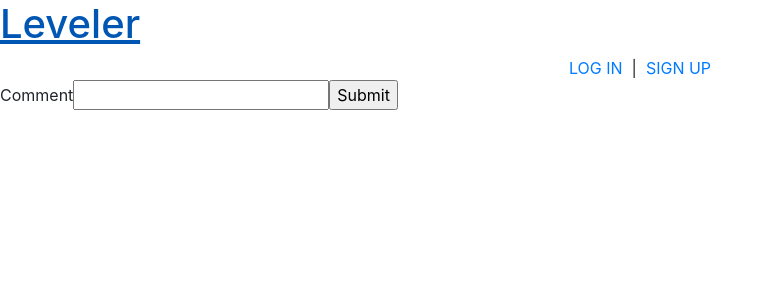
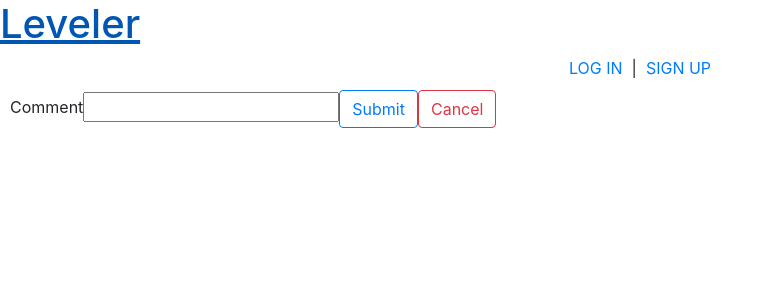
Before and after one commit to eag58914/leveler-app-mern, a React (Create React App) app: page /add_comment in a window 1280 px wide. Shown: the top 300 px of the page, without its empty margins (0-773 px from the left). Built offline with nearby package versions, Linux system fonts and the light colour scheme; no server answers.

Commit message:
css added

```diff
--- a/src/components/CommentForm/CommentForm.js
+++ b/src/components/CommentForm/CommentForm.js
@@ -1,5 +1,6 @@
 import React, { Component } from 'react';
-
+import styles from './Comment.Form.module.css';
+import { Link } from 'react-router-dom';
 class commentForm extends Component {
 	constructor(props) {
 		super(props);
@@ -23,12 +24,19 @@ class commentForm extends Component {
 
 	render() {
 		return (
-			<div>
-				<form onSubmit={this.handleSubmit}>
-					<label>Comment</label>
-					<input type="text" name="comment" onChange={this.handleOnChange} value={this.state.comment} />
-					<input type="submit" className="mx-auto" />
-				</form>
+			<div className={styles.CommentSubmit} align="center">
+				<div>
+					<form onSubmit={this.handleSubmit}>
+						<label>Comment</label>
+						<input type="text" name="comment" onChange={this.handleOnChange} value={this.state.comment} />
+						<input type="submit" className="btn btn-outline-primary" />
+					</form>
+				</div>
+				<Link to="/">
+					<div>
+						<button class="btn btn-outline-danger">Cancel</button>
+					</div>
+				</Link>
 			</div>
 		);
 	}
--- a/src/components/MainPost/MainPost.jsx
+++ b/src/components/MainPost/MainPost.jsx
@@ -6,7 +6,7 @@ import { Link } from 'react-router-dom';
 
 const MainPost = ({ content, user, id, handleDeletePost, votes, comments, client, handleId }) => {
 	const allComments = comments.map((comment) => {
-		return <p>{comment.content}</p>;
+		return <p className={styles.Comments}>{comment.content}</p>;
 	});
 	console.log(votes, content, user, handleDeletePost);
 	return (
@@ -16,13 +16,13 @@ const MainPost = ({ content, user, id, handleDeletePost, votes, comments, client
 					<h4>Title:</h4>
 					<p>{user}</p>
 					<h3>Post:</h3>
-					<p>{content}</p>
+					<p className={styles.Content}>{content}</p>
 					<div className={styles.ButtonLayout}>
-						<button>upvote</button>
+						<input className={styles.UpVote} type="image" src="images/upvote-icon-17.jpg" alt="" />
 						<p>{votes}</p>
-						<button>downvote</button>
+						<input className={styles.DownVote} type="image" src="images/upvote-icon-17.jpg" alt="" />
 						<Link to="/add_comment">
-							<button class="btn btn-outline-primary" onClick={() => handleId(id)}>
+							<button className="btn btn-outline-primary" onClick={() => handleId(id)}>
 								add comment
 							</button>
 						</Link>
--- a/src/components/PostForm/PostForm.js
+++ b/src/components/PostForm/PostForm.js
@@ -1,6 +1,7 @@
 import React, { Component } from 'react';
 import PropTypes from 'prop-types';
 import { Link } from 'react-router-dom';
+import styles from './PostForm.module.css';
 
 class PostForm extends Component {
 	constructor(props) {
@@ -60,14 +61,16 @@ class PostForm extends Component {
 							className=" col-sm-8"
 						/>
 					</div>
-					<input type="submit" className="mx-auto" />
+					<input type="submit" className="btn btn-outline-primary" />
 				</form>
 
-				<Link to="/">
-					<div className="button" align="center">
-						<button>Cancel</button>
-					</div>
-				</Link>
+				<div className={styles.CancelButton}>
+					<Link to="/">
+						<div align="center">
+							<button class="btn btn-outline-danger">Cancel</button>
+						</div>
+					</Link>
+				</div>
 			</div>
 		);
 	}
```
